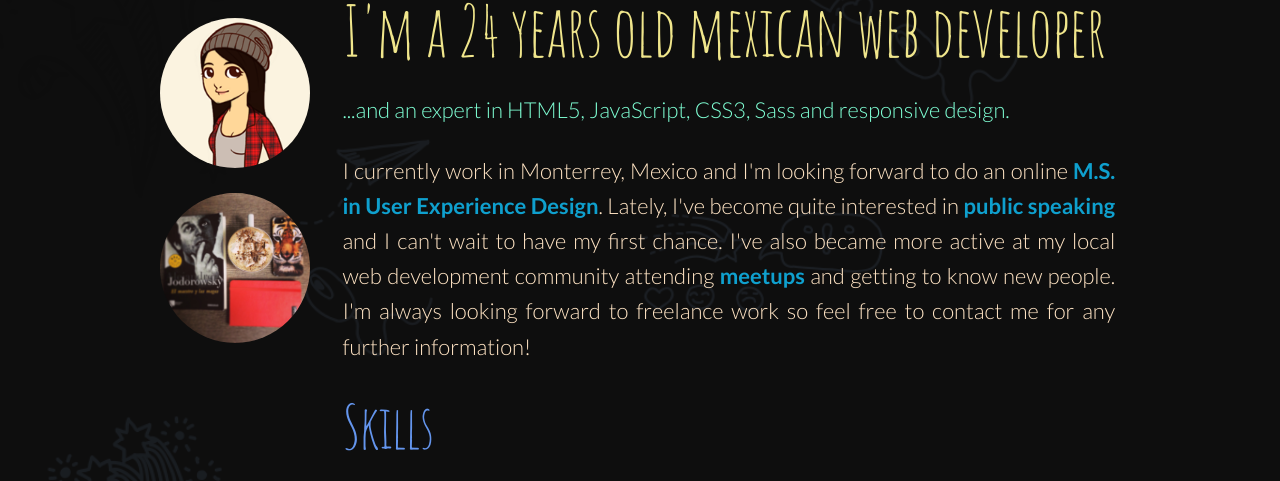
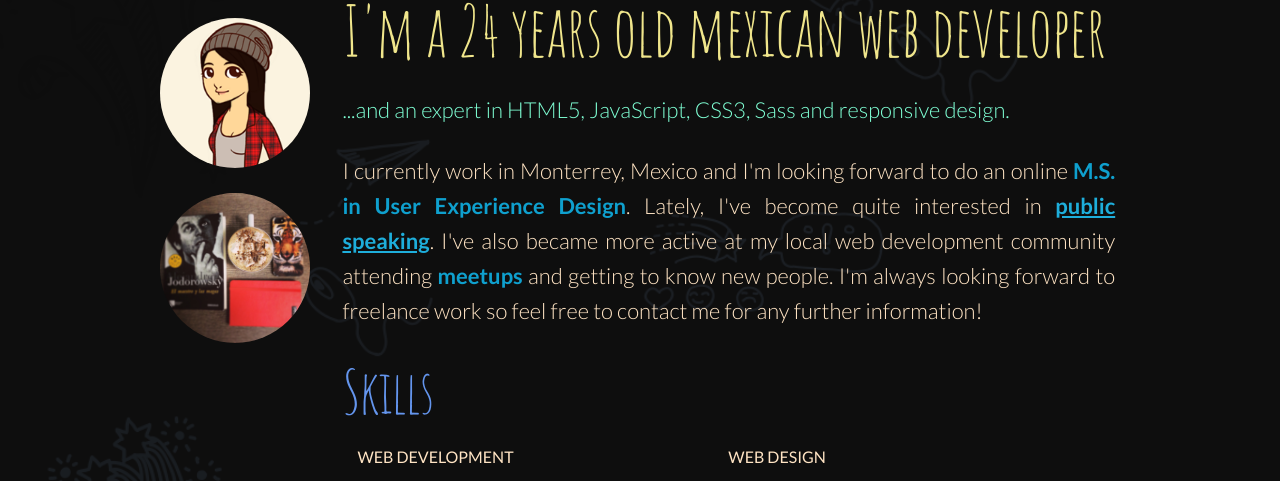
Before and after one commit to claudiahdz/claudiahdz, a website: page index.html in a window 1280 px wide. Shown: the part 2537-3018 px from the top of the page. Drawn offline with Linux system fonts and the light colour scheme; no server answers; a web font is replaced by a local one.

Commit message:
new links and talks

```diff
--- a/index.html
+++ b/index.html
@@ -210,7 +210,7 @@
         <h1>I'm a 24 years old mexican web developer</h1>
         <p>...and an expert in HTML5, JavaScript, CSS3, Sass and responsive design.</p>
 
-        <p>I currently work in Monterrey, Mexico and I'm looking forward to do an online <em>M.S. in User Experience Design</em>. Lately, I've become quite interested in <em>public speaking</em> and I can't wait to have my first chance. I've also became more active at my local web development community attending <em>meetups</em> and getting to know new people. I'm always looking forward to freelance work so feel free to contact me for any further information!</p>
+        <p>I currently work in Monterrey, Mexico and I'm looking forward to do an online <em>M.S. in User Experience Design</em>. Lately, I've become quite interested in <em><a href="talks.claudiahdz.me/css-5-cosas" target="_blank">public speaking</a></em>. I've also became more active at my local web development community attending <em>meetups</em> and getting to know new people. I'm always looking forward to freelance work so feel free to contact me for any further information!</p>
 
         <h2>Skills</h2>
 
@@ -303,6 +303,7 @@
           <ul class="stuff">
             <a href="http://news.layervault.com/" target="_blank"><li>Designer News</li></a>
             <a href="http://frontendfront.com/" target="_blank"><li>Front-end Front</li></a>
+            <a href="http://caniuse.com/" target="_blank"><li>Can I Use ?</li></a>
             <a href="http://www.jebossedansleweb.com/" target="_blank"><li>Je bosse dans la web</li></a>
             <a href="http://medium.com/cool-code-pal" target="_blank"><li>CSS Perverts</li></a>
             <a href="http://tympanus.net/codrops/" target="_blank"><li>Codrops</li></a>
```
